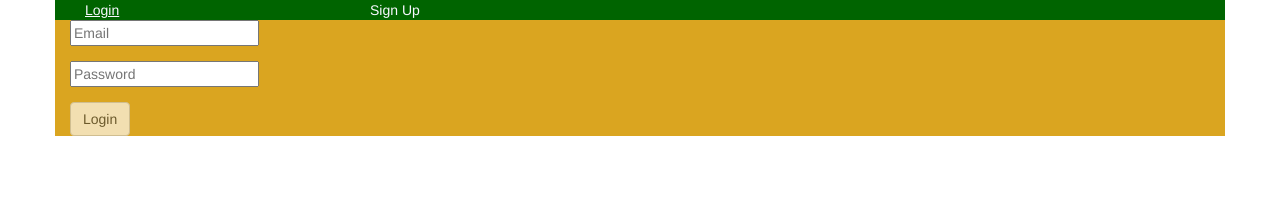
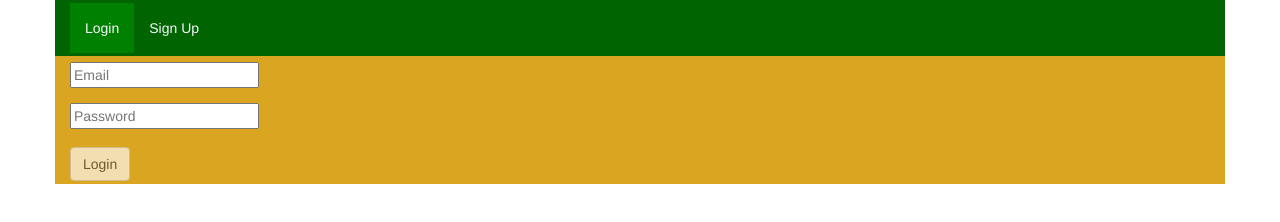
Before and after one commit to hulksyed07/food_web_app, a website: page index.html at #!/sign_up in a window 1280 px wide. Both pictures are taken after a click on the link "Login". Drawn offline with nearby package versions, Linux system fonts and the light colour scheme; some packages are replaced by stand-ins of ours.

Commit message:
UI Improvement

```diff
--- a/app/app.css
+++ b/app/app.css
@@ -1,15 +1,24 @@
+body {
+	margin: 0;
+}
+
+.container {
+	padding-top: 3px;
+	padding-bottom: 3px;
+}
+
 #categories {
 	background-color: yellowgreen;
 }
 
-/*.container {
-	padding: 0 0 0 0;
-	padding-left: 0;
-	margin: 0;
-}*/
 
-body {
-	margin: 0;
+#categories li {
+	cursor: pointer;
+}
+
+.header-links > li > a:hover,
+.header-links > li > a:focus {
+	background-color: green;
 }
 
 #list_food {
--- a/app/tmpls/sign_up.html
+++ b/app/tmpls/sign_up.html
@@ -14,9 +14,10 @@
     </div>
     <div class="form-group">
       <input type="password" ng-model="authCtrl.editedUser.password_confirmation" placeholder="Confirm Password" ng-required="true" />
-    </div class="form-group">
-      <button class="btn btn-default" ng-disabled="authCtrl.sign_up_form.$invalid" ng-click="authCtrl.registerUser()">Sign Up</button>
-
     </div>
   </form>
+  </div class="form-group">
+    <button class="btn btn-default" ng-disabled="authCtrl.sign_up_form.$invalid" ng-click="authCtrl.registerUser()">Sign Up</button>
+
+  </div>
 </div>
--- a/app/tmpls/user_links.html
+++ b/app/tmpls/user_links.html
@@ -1,12 +1,16 @@
 <div ng-controller="MainController as mainCtrl" class="container" id="main_header_nav">
   <div ng-if="currentUser">
-    <div class="col-md-3"><a href="#!">Home</a></div>
-    <div class="col-md-3"><a href="#!categories">Categories</a></div>
-    <div class="col-md-3"><a href="#!my_profile">My Profile</a></div>
-    <div class="col-md-3"><a href="#" ng-click="mainCtrl.logout()">Logout</a></div>
+    <ul class="nav navbar-nav header-links">
+      <li><a href="#!">Home</a></li>
+      <li><a href="#!categories">Categories</a></li>
+      <li><a href="#!my_profile">My Profile</a></li>
+      <li><a href="#" ng-click="mainCtrl.logout()">Logout</a></li>
+    </ul>
   </div>
   <div ng-if="!currentUser">
-    <div class="col-md-3"><a href="#!login">Login</a></div>
-    <div class="col-md-3"><a href="#!sign_up">Sign Up</a></div>
+    <ul class="nav navbar-nav header-links">
+      <li><a href="#!login">Login</a></li>
+      <li><a href="#!sign_up">Sign Up</a></li>
+    </ul>
   </div>
 </div>
```
